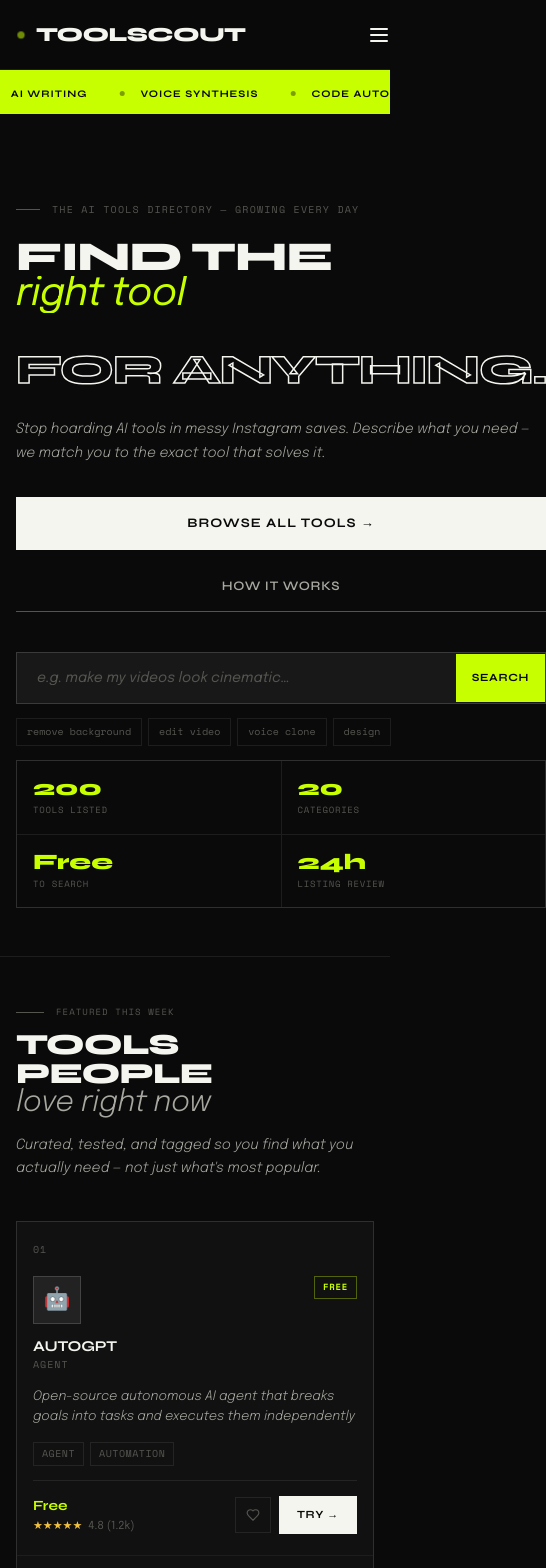
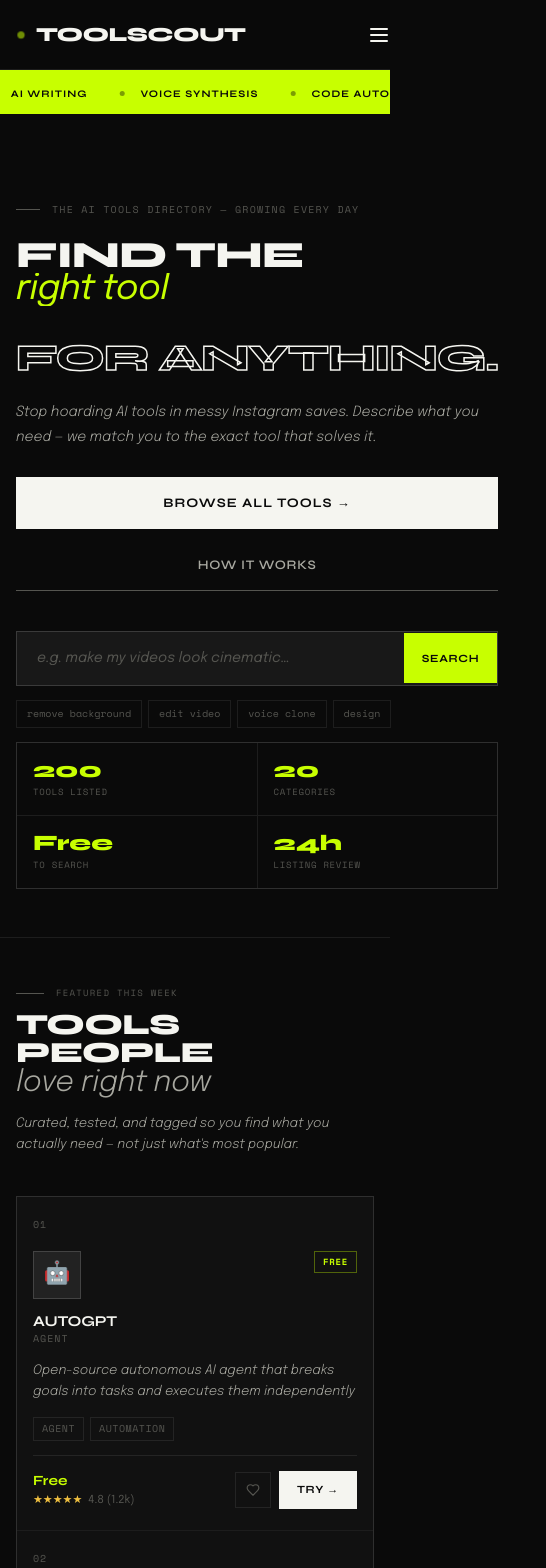
Before and after one commit to AnujShete-cpu/toolscout, a React (Vite) app: page / in a window 390 px wide. Shown: the top 1568 px of the page, 546 px wide, since content can reach past the window. Built offline with nearby package versions, Linux system fonts and the light colour scheme.

Commit message:
Refine styles for headlines, buttons, and mobile menu
Adjusted font sizes, line heights, and margins for various elements to improve layout and readability. Added mobile menu spacing adjustments.

```diff
--- a/src/index.css
+++ b/src/index.css
@@ -1558,10 +1558,10 @@
 
   /* CRITICAL FIX: prevent mid-word line breaks on all headlines */
   .hero-headline {
-    font-size: clamp(40px, 11vw, 68px);
-    line-height: .94;
+    font-size: clamp(36px, 9.5vw, 60px);
+    line-height: .95;
     letter-spacing: -.03em;
-    margin-bottom: 28px;
+    margin-bottom: 24px;
     /* Prevent any word from splitting across lines */
     hyphens: none;
     -webkit-hyphens: none;
@@ -1569,7 +1569,7 @@
   }
 
   .hero-headline .line-accent {
-    font-size: clamp(38px, 10.5vw, 64px);
+    font-size: clamp(34px, 9vw, 56px);
     display: block;
   }
 
@@ -1588,9 +1588,9 @@
   }
 
   .hero-sub {
-    font-size: 15px;
-    line-height: 1.7;
-    margin-bottom: 32px;
+    font-size: 14px;
+    line-height: 1.72;
+    margin-bottom: 28px;
     max-width: 100%;
   }
 
@@ -1627,14 +1627,15 @@
 
   .search-box input {
     font-size: 14px;
-    padding: 14px 10px 14px 0;
+    padding: 15px 10px 15px 0;
   }
 
   .search-go {
-    min-height: 48px;
-    padding: 0 16px;
+    min-height: 50px;
+    padding: 0 18px;
     font-size: 11px;
     white-space: nowrap;
+    flex-shrink: 0;
   }
 
   .hint-row {
@@ -1676,20 +1677,22 @@
   }
 
   .sec-label {
-    margin-bottom: 12px;
+    margin-bottom: 10px;
     font-size: 9px;
-    letter-spacing: .12em;
+    letter-spacing: .14em;
   }
 
   .sec-title {
     font-size: clamp(28px, 8vw, 44px);
     line-height: .97;
+    letter-spacing: -.025em;
   }
 
   .sec-desc {
-    font-size: 14px;
+    font-size: 13px;
     max-width: 100%;
     align-self: auto;
+    line-height: 1.65;
   }
 
   /* Section action button — full width on mobile */
@@ -1902,8 +1905,9 @@
   .cta-strip {
     padding: 56px 20px;
     flex-direction: column;
-    align-items: flex-start;
-    gap: 32px;
+    align-items: center;
+    gap: 28px;
+    text-align: center;
   }
 
   .cta-title {
@@ -1916,6 +1920,7 @@
 
   .cta-strip .btn-primary {
     width: 100%;
+    max-width: 320px;
     justify-content: center;
     padding: 16px 24px;
   }
@@ -2058,7 +2063,12 @@
     line-height: .92;
   }
 
-  /* --- TICKER BAND --- */
+  /* --- MOBILE MENU SPACING --- */
+  /* Tighten vertical rhythm in mobile nav overlay */
+  .md\:hidden.flex-col a {
+    padding-top: 13px;
+    padding-bottom: 13px;
+  }
   .ticker-wrap {
     padding: 9px 0;
   }
@@ -2085,14 +2095,14 @@
 
   /* Hero headline — tighter font on very small screens */
   .hero-headline {
-    font-size: clamp(36px, 10.5vw, 52px);
-    letter-spacing: -.025em;
+    font-size: clamp(34px, 9.5vw, 48px);
+    letter-spacing: -.02em;
     hyphens: none;
     -webkit-hyphens: none;
   }
 
   .hero-headline .line-accent {
-    font-size: clamp(34px, 10vw, 50px);
+    font-size: clamp(32px, 9vw, 46px);
   }
 
   /* Ensure no single word ever wraps mid-character */
@@ -2170,8 +2180,18 @@
   }
 
   /* CTA */
+  .cta-strip {
+    padding: 48px 16px;
+    align-items: center;
+    text-align: center;
+  }
+
   .cta-title {
     font-size: clamp(30px, 8.5vw, 48px);
+  }
+
+  .cta-strip .btn-primary {
+    max-width: 280px;
   }
 
   /* Sec title */
```
